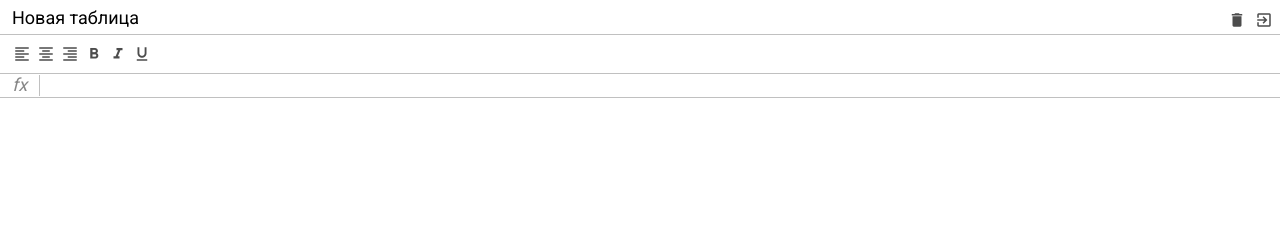
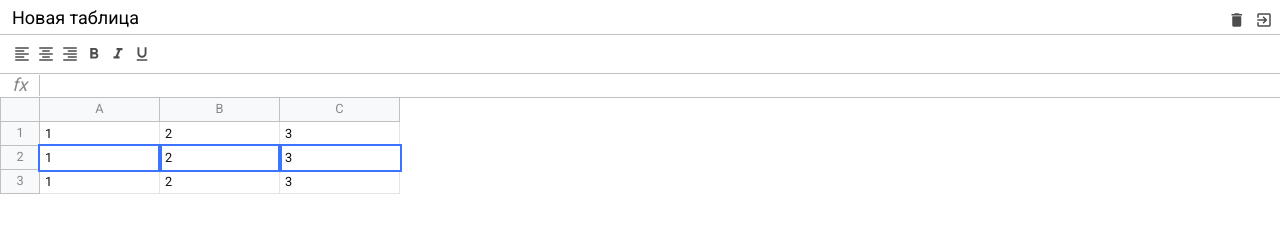
Before and after one commit to MeRcUrlaL/spreadsheet-app, a website built with webpack: page src/index.html in a window 1280 px wide. Built offline with nearby package versions, Linux system fonts and the light colour scheme.

```diff
--- a/src/index.html
+++ b/src/index.html
@@ -56,6 +56,58 @@
       </div>
       <div class="excel__table">
 
+        <div class="row">
+          <div class="row-info">
+
+          </div>
+          <div class="row-data">
+            <div class="column">
+              A
+            </div>
+            <div class="column">
+              B
+            </div>
+            <div class="column">
+              C
+            </div>
+          </div>
+        </div>
+
+        <div class="row">
+          <div class="row-info">
+            1
+          </div>
+          <div class="row-data">
+            <div class="cell" contenteditable>1</div>
+            <div class="cell" contenteditable>2</div>
+            <div class="cell" contenteditable>3</div>
+          </div>
+        </div>
+
+        <div class="row">
+          <div class="row-info">
+            2
+          </div>
+          <div class="row-data">
+            <div class="cell selected">1</div>
+            <div class="cell selected">2</div>
+            <div class="cell selected">3</div>
+          </div>
+        </div>
+
+        <div class="row">
+          <div class="row-info">
+            3
+          </div>
+          <div class="row-data">
+            <div class="cell">1</div>
+            <div class="cell">2</div>
+            <div class="cell">3</div>
+          </div>
+        </div>
+
+
+
       </div>
 
     </div>
--- a/src/scss/_variables.scss
+++ b/src/scss/_variables.scss
@@ -2,4 +2,6 @@
 $toolbar-height: 40px;
 $formula-height: 24px;
 $info-cell-width: 40px;
+$row-height: 24px;
+$cell-width: 120px;
 $border-color: #c0c0c0;
--- a/src/scss/index.scss
+++ b/src/scss/index.scss
@@ -20,4 +20,7 @@
 .excel {
   position: relative;
   color: #888888;
+  height: 100%;
+  max-width: 100%;
+  font-size: 0.8rem;
 }
--- a/src/scss/table.scss
+++ b/src/scss/table.scss
@@ -2,5 +2,66 @@
 @import "mixins";
 
 .excel__table{
+  position: absolute;
+  padding-bottom: 2px;
+  padding-right: 2px;
+  left: 0;
+  right: 0;
+  top: $toolbar-height + $header-height + $formula-height;
+  overflow-x: auto;
 
+  .row {
+    display: flex;
+    flex-direction: row;
+    min-height: 20px;
+    height: $row-height;
+  }
+
+  .row-info {
+    display: flex;
+    justify-content: center;
+    align-items: center;
+    min-width: $info-cell-width;
+    height: 100%;
+    border: 1px solid $border-color;
+    background: #f8f9fa;
+    border-top: none;
+  }
+
+  .row-data {
+    display: flex;
+  }
+
+  .column {
+    display: flex;
+    justify-content: center;
+    align-items: center;
+    background: #f8f9fa;
+    min-width: 40px;
+    width: $cell-width;
+    border: 1px solid $border-color;
+    height: 100%;
+    border-left: none;
+    border-top: none;
+  }
+
+  .cell {
+    min-width: 40px;
+    padding: 5px;
+    width: $cell-width;
+    height: 100%;
+    border: 1px solid #e2e3e3;
+    border-left: none;
+    border-top: none;
+    color: #111111;
+    white-space: nowrap;
+    outline: none;
+
+
+    &.selected {
+      border: none;
+      outline: 2px solid #3c74ff;
+      z-index: 2;
+    }
+  }
 }
```
